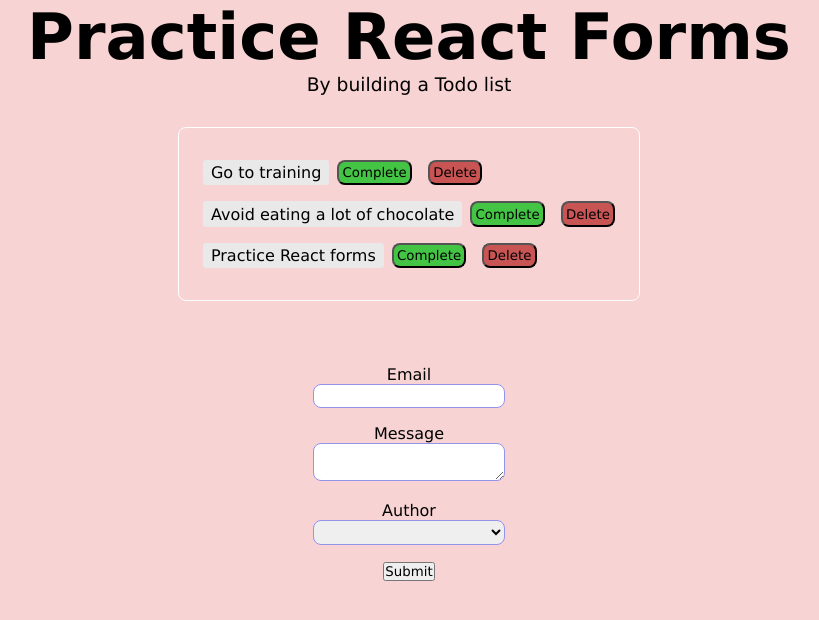
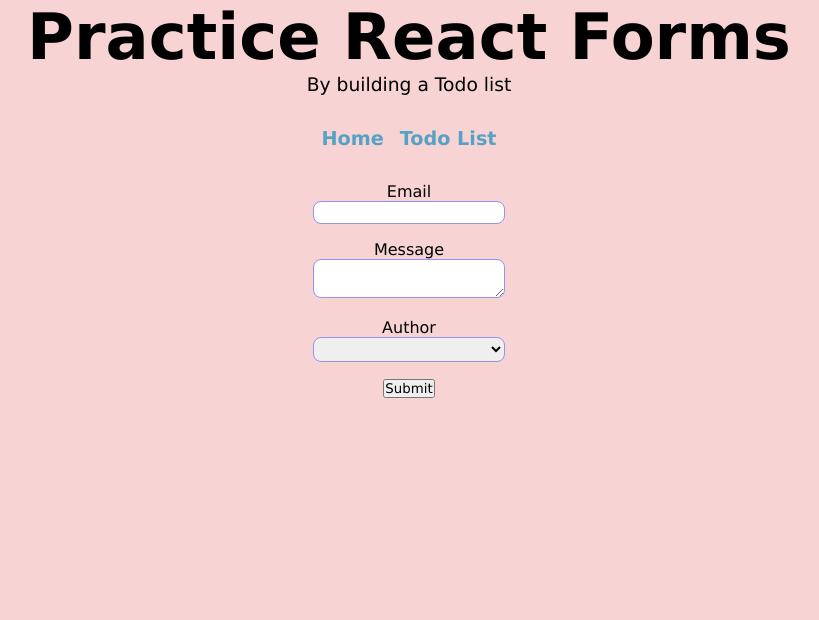
Before and after one commit to fanerotim/React-JS-Course-June-2024, a React (Vite) app in the folder forms/: page / in a window 1280 px wide. Shown: the top 620 px of the page, without its empty margins (231-1050 px from the left). Built offline with nearby package versions, Linux system fonts and the light colour scheme.

Commit message:
set up basic router and change project architecture a little bit

```diff
--- a/forms/package.json
+++ b/forms/package.json
@@ -11,7 +11,8 @@
   },
   "dependencies": {
     "react": "^18.3.1",
-    "react-dom": "^18.3.1"
+    "react-dom": "^18.3.1",
+    "react-router-dom": "^6.24.1"
   },
   "devDependencies": {
     "@types/react": "^18.3.3",
--- a/forms/src/App.jsx
+++ b/forms/src/App.jsx
@@ -1,13 +1,21 @@
 import './App.css'
-import Form from './form/Form'
+import Form from './components/form/Form'
+import { Todo } from './components/todo-list/Todo'
+import { Header } from './components/header/Header'
+import { Routes, Route } from "react-router-dom"
 
 function App() {
 
   return (
     <>
-    <h1 className='heading'>Practice React Forms</h1>
-    <h3 className='subheading'>By building a Todo list</h3>
-    <Form/>
+      <h1 className='heading'>Practice React Forms</h1>
+      <h3 className='subheading'>By building a Todo list</h3>
+      <Header />
+
+    <Routes>
+      <Route path="/todo-list" element={<Todo />}></Route>
+      <Route path="/" element={<Form/>}></Route>
+    </Routes>
     </>
   )
 }
--- a/forms/src/form/Form.jsx
+++ b/forms/src/components/form/Form.jsx
@@ -1,5 +1,5 @@
 import './Form.css'
-import { Todo } from '../components/todo-list/Todo';
+import { Todo } from '../todo-list/Todo';
 
 import { useState } from "react";
 
@@ -41,9 +41,9 @@ const Form = () => {
 
     return (
         <>
-        <Todo
+        {/* <Todo
         todo={message}
-        />
+        /> */}
         <form className='practice-form' action="" onSubmit={submitHandler}>
             <div className='input-wrapper'>
                 <label className='form-label' htmlFor="email">Email</label>
--- /dev/null
+++ b/forms/src/components/header/Header.css
@@ -0,0 +1,19 @@
+.navigation {
+    display: flex;
+    justify-content: center;
+    align-items: center;
+    margin-top: 2rem;
+    gap: 1rem;
+}
+
+.navigation-item {
+    all: unset;
+    color: rgb(86, 162, 197);
+    cursor: pointer;
+    font-size: 1.2rem;
+    font-weight: bold;
+}
+
+.navigation-item:hover {
+    color: rgb(33, 108, 143);
+}
--- /dev/null
+++ b/forms/src/components/header/Header.jsx
@@ -0,0 +1,12 @@
+import { Link } from "react-router-dom"
+import './Header.css'
+
+export const Header = () => {
+
+    return (
+        <ul className="navigation">
+            <Link className='navigation-item' to='/' >Home</Link>
+            <Link className='navigation-item' to='/todo-list'>Todo List</Link>
+        </ul>
+    )
+}
--- a/forms/src/main.jsx
+++ b/forms/src/main.jsx
@@ -2,7 +2,10 @@ import React from 'react'
 import ReactDOM from 'react-dom/client'
 import App from './App.jsx'
 import './index.css'
+import { BrowserRouter } from 'react-router-dom'
 
 ReactDOM.createRoot(document.getElementById('root')).render(
-    <App />
+    <BrowserRouter>
+        <App />
+    </BrowserRouter>
 )
```
Also changed, not shown: forms/src/components/form/Form.css (renamed from forms/src/form/Form.css), 1 other file (tests, documents, lock files or other folders).
